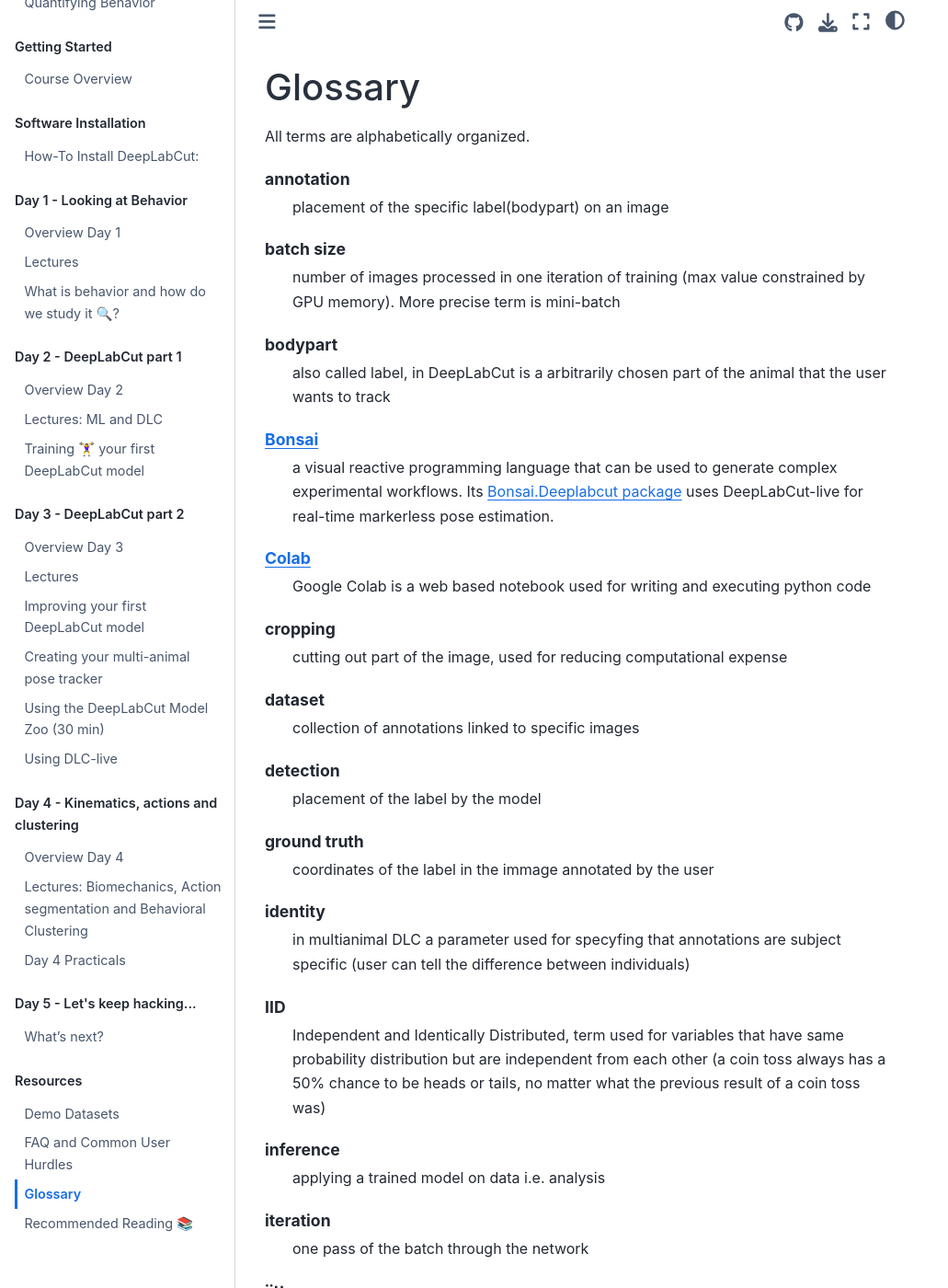
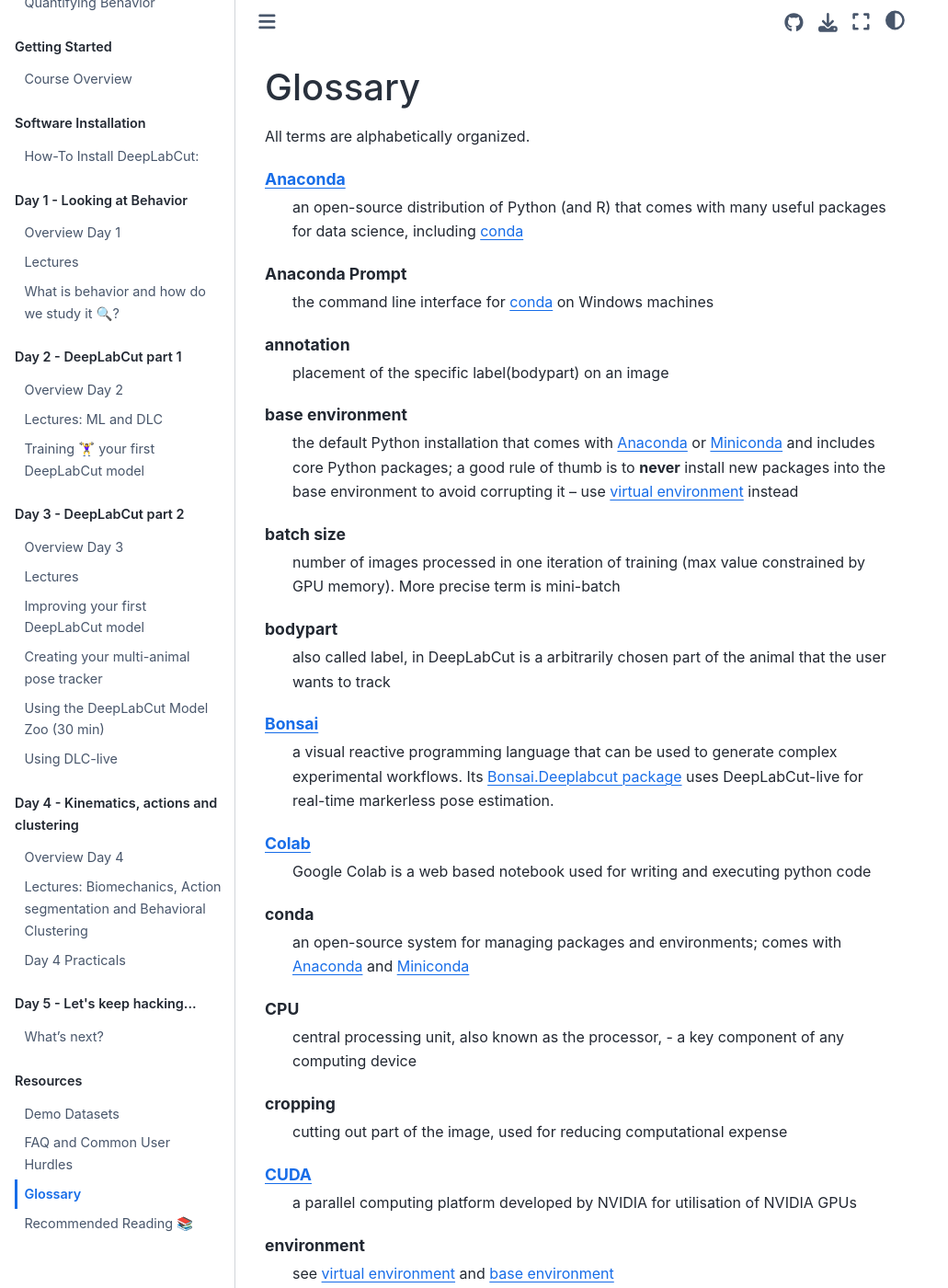
Before and after one commit to AlexEMG/DLC-Cajal-Course, a Jupyter Book: the page built from content/Glossary.md, in a window 1280 px wide and 1400 px high. Shown: the whole window at 92% size, without its empty margins (0-1031 px from the left). Built offline with Jupyter Book 1.0.4 settings and Sphinx 7.4.7 and the Sphinx Book theme 1.1.4, drawn with Linux system fonts in a browser that asks for light colours; some of the changed text lies outside the part shown.

Commit message:
Update glossary.md

````diff
--- a/content/Glossary.md
+++ b/content/Glossary.md
@@ -2,8 +2,17 @@
 
 All terms are alphabetically organized.
 ```{glossary}
+[Anaconda](https://www.anaconda.com/products/distribution)
+    an open-source distribution of Python (and R) that comes with many useful packages for data science, including {term}`conda`
+
+Anaconda Prompt
+    the command line interface for {term}`conda` on Windows machines
+
 annotation
     placement of the specific label(bodypart) on an image
+
+base environment
+    the default Python installation that comes with {term}`Anaconda` or {term}`Miniconda` and includes core Python packages; a good rule of thumb is to **never** install new packages into the base environment to avoid corrupting it -- use {term}`virtual environment` instead
 
 batch size
     number of images processed in one iteration of training (max value constrained by GPU memory). More precise term is mini-batch
@@ -17,14 +26,29 @@ bodypart
 [Colab](https://colab.research.google.com/)
     Google Colab is a web based notebook used for writing and executing python code
 
+conda
+    an open-source system for managing {term}`packages` and {term}`environments`; comes with {term}`Anaconda` and {term}`Miniconda`
+
+CPU
+    central processing unit, also known as the processor, - a key component of any computing device
+
 cropping
     cutting out part of the image, used for reducing computational expense
+
+[CUDA](https://developer.nvidia.com/cuda-zone)
+    a parallel computing platform developed by NVIDIA for utilisation of NVIDIA {term}`GPUs`
+
+environment
+    see {term}`virtual environment` and {term}`base environment`
 
 dataset
     collection of annotations linked to specific images
 
 detection
     placement of the label by the model
+
+GPU
+    graphics processing unit, also known as a "graphics card", capable of high-throughput parallel processing; it greatly accelerates deep learning compared to a {term}`CPU`
 
 ground truth
     coordinates of the label in the immage annotated by the user
@@ -47,6 +71,9 @@ jitter
 Markdown
     a lightweight markup language for creating formatted text using a plain-text editor
 
+[Miniconda](https://docs.conda.io/en/latest/miniconda.html)
+    a lightweight version of {term}`Anaconda` that includes only {term}`conda` and Python, albeit with fewer pre-installed packages; useful if storage space is of concern, but greater familiarity with the command line might be required
+
 [MoSeq](https://dattalab.github.io/moseq2-website/index.html)
     developed in [Datta's Lab](http://datta.hms.harvard.edu/), an unsupervised machine learning method used to parse mouse behavior
 
@@ -55,6 +82,12 @@ OOD
 
 outlier
     a frame in which model made bad detections
+
+package
+    a specifically organised collection of Python modules (simply put: Python code) that achieve a common goal; examples include DeepLabCut and TensorFlow
+
+path
+    a string of characters that uniquely defines a file or folder location on a computer, e.g. `C:\Users\username\Downloads`
 
 project
     the folder structure and all its contents made during project creation and later work
@@ -74,6 +107,9 @@ snapshot
 supervised
     a model trained using labeled data with the goal of predicting the labels on unseen data.
 
+terminal
+    the command line interface for {term}`conda` on MacOS/Linux machines
+
 training
     process in which the model is learning to find weights that will allow it to solve assigned task (tracking bodyparts)
 
@@ -86,6 +122,11 @@ unsupervised
 [VAME](https://github.com/LINCellularNeuroscience/VAME)
     developed by Kevin Luxem and Pavol Bauer, a framework for unsupervised behavior clustering
 
+virtual environment
+    a self-contained Python installation that lets users have different versions of the same Python {term}`packages` on a single machine; great for project management and reproducibility
+
+    when you open the {term}`terminal` (MacOS/Linux) or {term}`Anaconda Prompt` (Windows), the environment you are currently in is displayed in brackets, e.g. `(env) user@MacBook-Pro ~ % ` or `(env) C:\WINDOWS\system32> `
+
 weights
     parameters of a neural network used to process the input (images for DLC)
 ```
````
